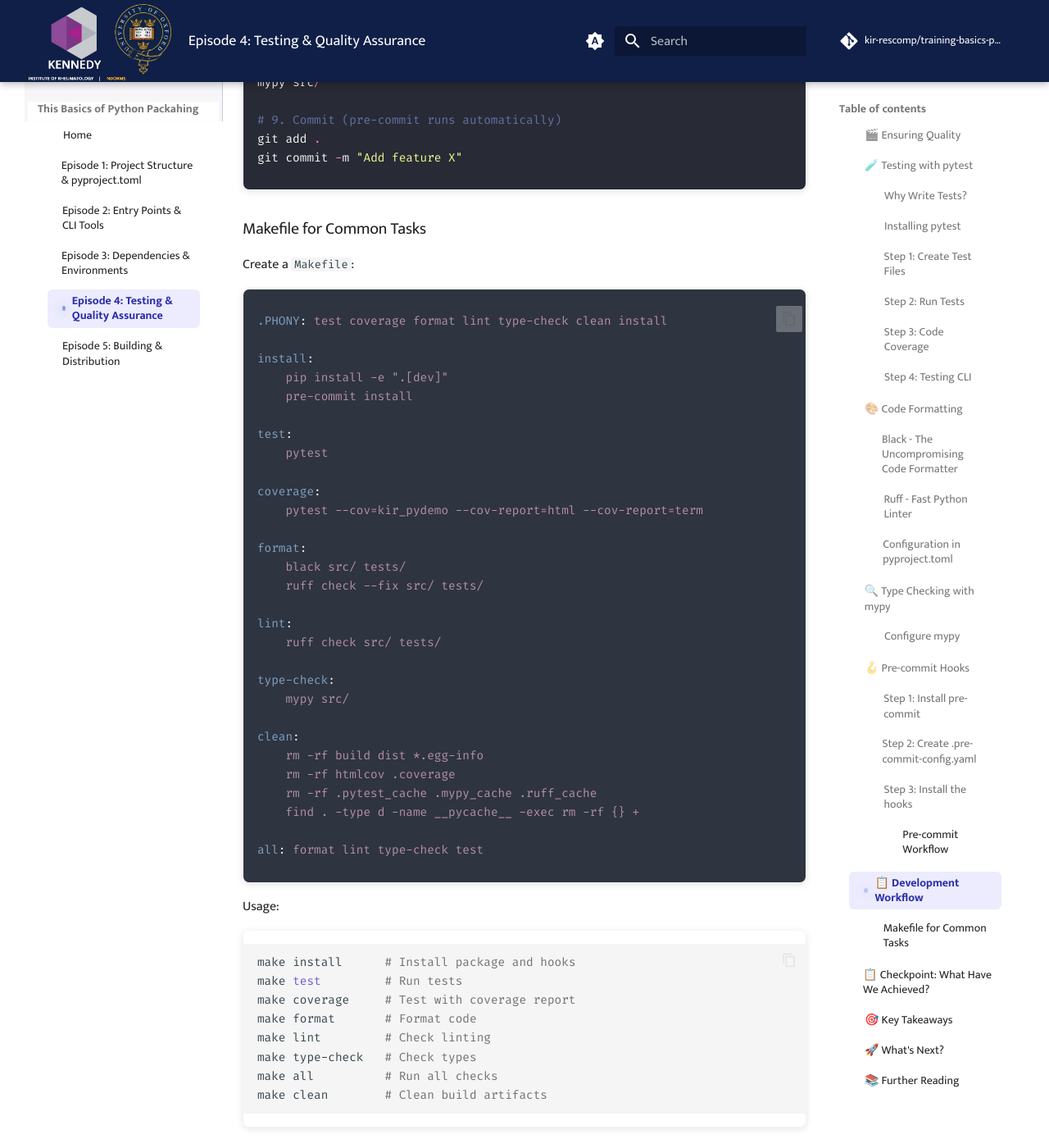
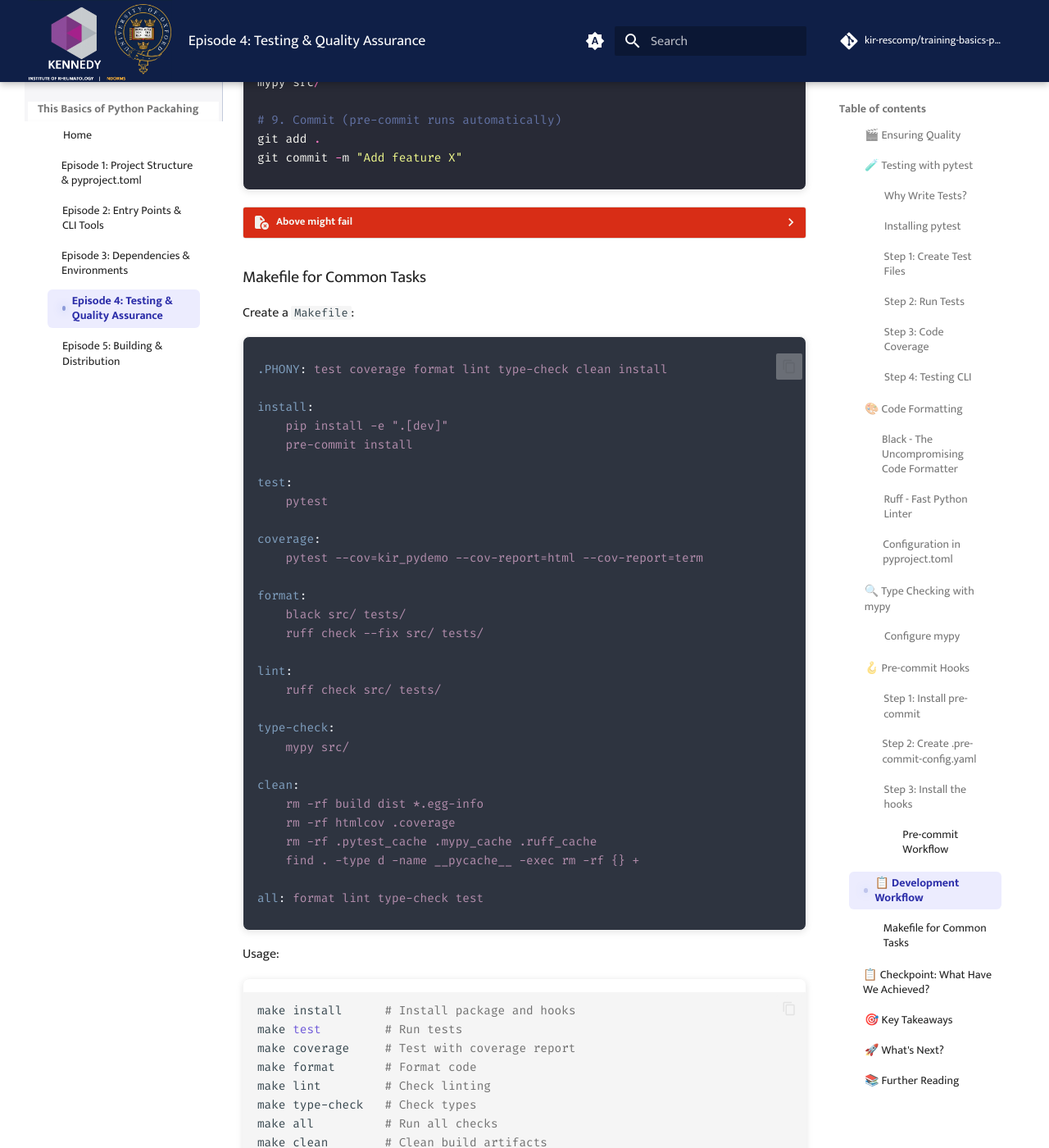
Before and after one commit to kir-rescomp/training-basics-python-packaging, an MkDocs documentation site: the page built from docs/episode-04.md, in a window 1280 px wide and 1400 px high, scrolled down 12206 px. Shown: the whole window at 82% size. Built offline with MkDocs 1.6.1 and Material for MkDocs 9.7.7, drawn with Linux system fonts in a browser that asks for light colours; comment, search, counter and statistics services are not loaded.

Commit message:
colour change to admonition

````diff
--- a/docs/episode-04.md
+++ b/docs/episode-04.md
@@ -612,6 +612,8 @@ git commit -m "Add feature X"
 ```
 </div>
 
+??? file-circle-mark "Above might fail"
+
 ### Makefile for Common Tasks
 
 Create a `Makefile`:
--- a/docs/stylesheets/extra.css
+++ b/docs/stylesheets/extra.css
@@ -1255,12 +1255,12 @@
 }
 .md-typeset .file-circle-mark > .admonition-title,
 .md-typeset .file-circle-mark > summary {
-  color:rgb(23, 27, 5);
-  background-color: rgb(247, 211, 11);
+  color:rgb(246, 247, 243);
+  background-color: rgb(216, 45, 22);
 }
 .md-typeset .file-circle-mark > .admonition-title::before,
 .md-typeset .file-circle-mark > summary::before {
-  background-color: rgb(99, 90, 7);
+  background-color: rgb(241, 241, 237);
   -webkit-mask-image: var(--md-admonition-icon--file-circle-mark);
           mask-image: var(--md-admonition-icon--file-circle-mark);
 }
````
